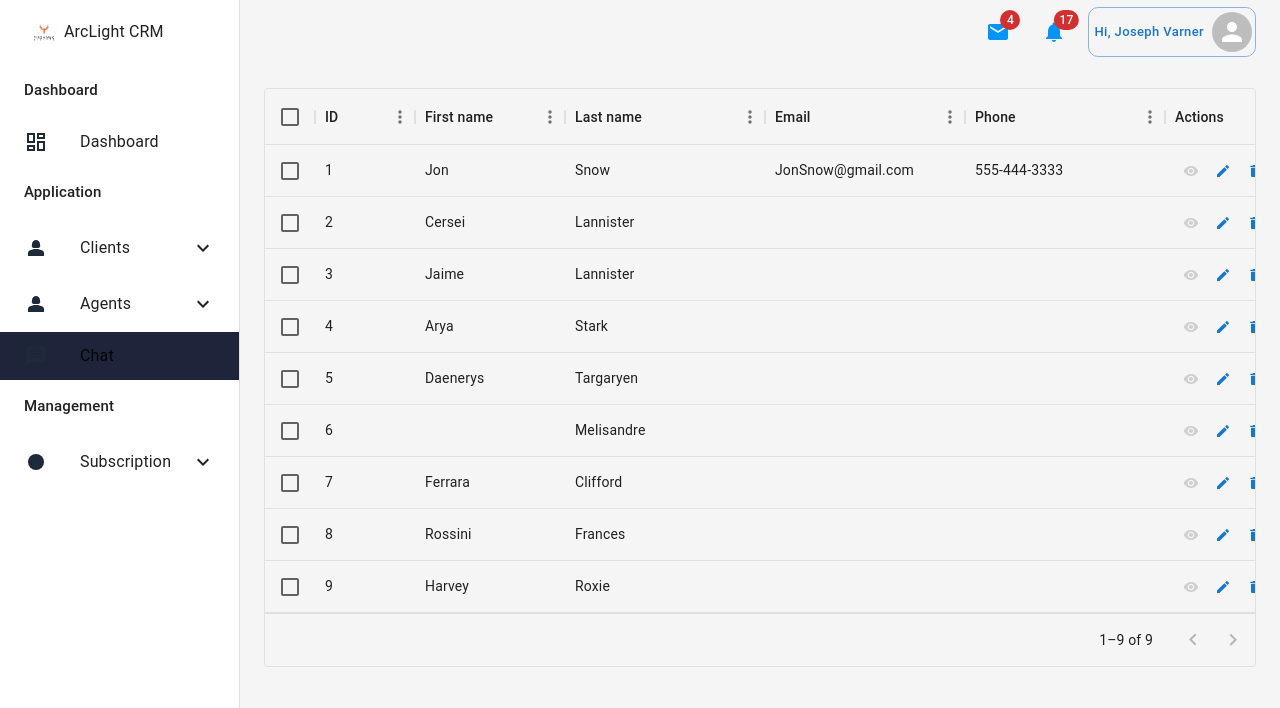
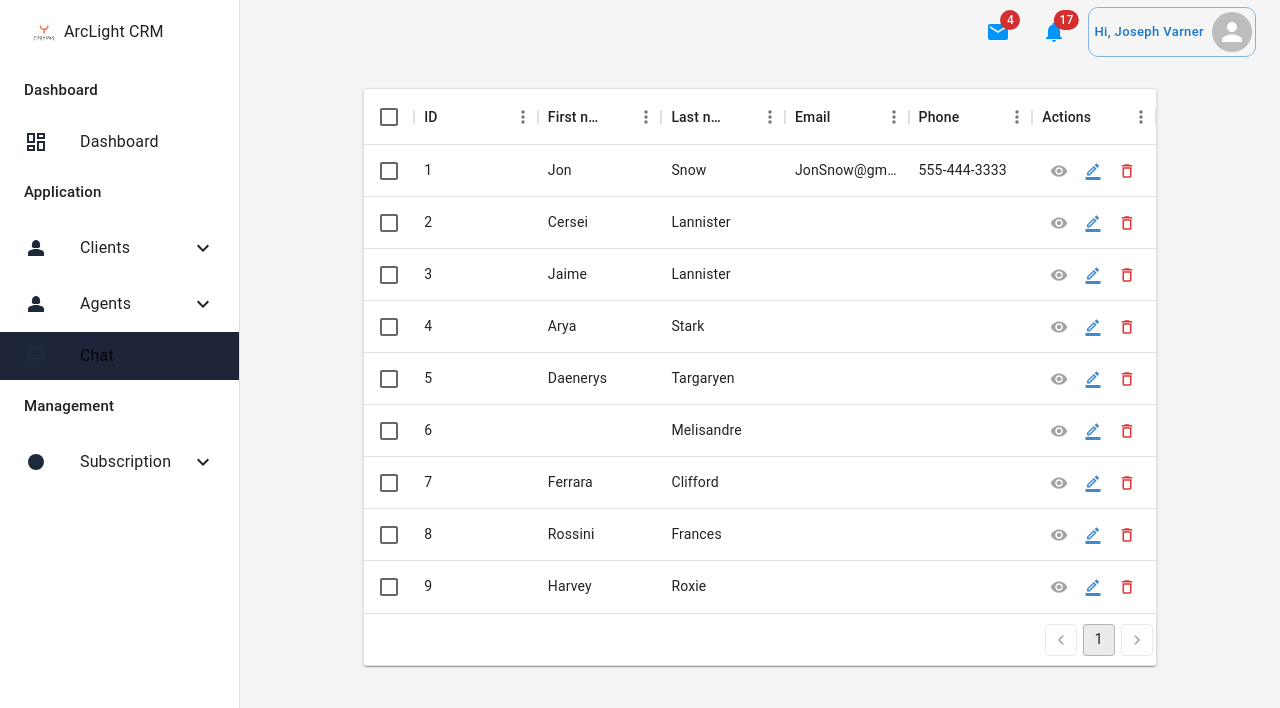
Before and after one commit to joester030376/ArcLightCRM, a React (Create React App) app: page /agents/agentlist in a window 1280 px wide. Shown: the top 708 px of the page. Built offline with nearby package versions, Linux system fonts and the light colour scheme.

Commit message:
added more functionality to agent list

```diff
--- a/src/pages/application/agents/AgentList.tsx
+++ b/src/pages/application/agents/AgentList.tsx
@@ -1,10 +1,15 @@
 import * as React from 'react';
 import Box from '@mui/material/Box';
-import { DataGrid, GridColDef, GridValueGetterParams } from '@mui/x-data-grid';
+import { DataGrid, GridColDef, gridPageCountSelector, gridPaginationModelSelector, useGridApiContext, useGridSelector } from '@mui/x-data-grid';
 import Button from '@mui/material/Button';
-import DeleteIcon from '@mui/icons-material/Delete';
-import EditIcon from '@mui/icons-material/Edit';
+import DeleteOutlinedIcon from '@mui/icons-material/DeleteOutlined';
+import BorderColorOutlinedIcon from '@mui/icons-material/BorderColorOutlined';
 import VisibilityIcon from '@mui/icons-material/Visibility';
+import Tooltip from '@mui/material/Tooltip';
+import Stack from '@mui/material/Stack';
+import Pagination from '@mui/material/Pagination';
+import Paper from '@mui/material/Paper';
+
 
 const onButtonClick = (e: React.ChangeEvent<any> , row: any) => {
     e.stopPropagation();
@@ -16,17 +21,41 @@ const onEditClick = (e: React.ChangeEvent<any> , row: any) => {
     console.log(row);
 }
 
+function CustomPagination() {
+    const apiRef = useGridApiContext();
+    const paginationModel = useGridSelector(apiRef, gridPaginationModelSelector);
+    const pageCount = useGridSelector(apiRef, gridPageCountSelector);
+
+    return (
+        <Stack spacing={2}>
+            <Pagination
+                variant="outlined"
+                shape="rounded"
+                count={pageCount}
+                page={paginationModel.page + 1}
+                onChange={(event, value) => apiRef.current.setPage(value - 1)}
+            />
+        </Stack>
+    );
+  }
+
 const columns: GridColDef[] = [
-  { field: 'id', headerName: 'ID', width: 100 },
+  { field: 'id',
+    headerName: 'ID',
+    flex: .5,
+    minWidth: 100
+},
   {
     field: 'firstName',
     headerName: 'First name',
+    flex: .5,
     width: 150,
     editable: true,
   },
   {
     field: 'lastName',
     headerName: 'Last name',
+    flex: .5,
     width: 200,
     editable: true,
   },
@@ -34,6 +63,7 @@ const columns: GridColDef[] = [
     field: 'email',
     headerName: 'Email',
     type: 'string',
+    flex: .5,
     width: 200,
     editable: true,
   },
@@ -41,13 +71,14 @@ const columns: GridColDef[] = [
     field: 'phone',
     headerName: 'Phone',
     type: 'string',
+    flex: .5,
     width: 200,
     editable: true,
   },
 
-    { field: 'actions', headerName: 'Actions', width: 200, renderCell: (params) => {
+    { field: 'actions', headerName: 'Actions', flex: .5, width: 200, renderCell: (params) => {
         return (
-            <div>
+            <Box sx={{ justifyContent: "flex-end" }} >
                 <Button
                     sx={{
                         minHeight: 0,
@@ -56,28 +87,37 @@ const columns: GridColDef[] = [
                     }}
                     onClick={(e) => onEditClick(e, params.row)}
                 >
+                    <Tooltip title="view">
                         <VisibilityIcon
                             sx={{
-                            fontSize: "medium",
-                            color: "#cdcfd1",
-
+                                fontSize: "large",
+                                color: "#a3a3a3",
+                                "&:hover" : {
+                                    color: "#7a7979",
+                                }
                             }}
                         />
+                    </Tooltip>
                 </Button>
                 <Button
                     sx={{
                         minHeight: 0,
                         minWidth: 0,
                         padding: 1
-
                     }}
                     onClick={(e) => onEditClick(e, params.row)}
                 >
-                    <EditIcon
+                    <Tooltip title="edit">
+                        <BorderColorOutlinedIcon
                             sx={{
-                            fontSize: "medium"
+                                fontSize: "large",
+                                color: "#4289c7",
+                                "&:hover" : {
+                                    color: "#2469a6"
+                                }
                             }}
                         />
+                    </Tooltip>
                 </Button>
                 <Button
                     sx={{
@@ -88,16 +128,19 @@ const columns: GridColDef[] = [
 
                     onClick={(e) => onButtonClick(e, params.row)}
                 >
-                    <DeleteIcon
+                    <Tooltip title="delete">
+                        <DeleteOutlinedIcon
                             sx={{
-                            fontSize: "medium"
+                                fontSize: "large",
+                                color: "#e03434",
+                                "&:hover" : {
+                                    color: "#e61717"
+                                }
                             }}
-
                         />
+                    </Tooltip>
                 </Button>
-
-
-            </div>
+            </Box>
         );
       } }
 
@@ -115,9 +158,10 @@ const rows = [
   { id: 9, lastName: 'Roxie', firstName: 'Harvey', age: 65 },
 ];
 
-export default function DataGridDemo() {
+export default function ClientList() {
   return (
-    <Box sx={{ height: "80%", width: '100%' }}>
+    <Box sx={{ height: "80%", margin: "auto", width: "80%" }}>
+        <Paper elevation={1}>
             <DataGrid
                 rows={rows}
                 columns={columns}
@@ -128,10 +172,15 @@ export default function DataGridDemo() {
                 },
             },
         }}
+                components={{
+                    Pagination: CustomPagination,
+                }}
                 pageSizeOptions={[5]}
                 checkboxSelection
                 disableRowSelectionOnClick
+                autoHeight={true}
             />
+        </Paper>
     </Box>
   );
 }
```
Lines whose indentation alone changed are shown as unchanged.
